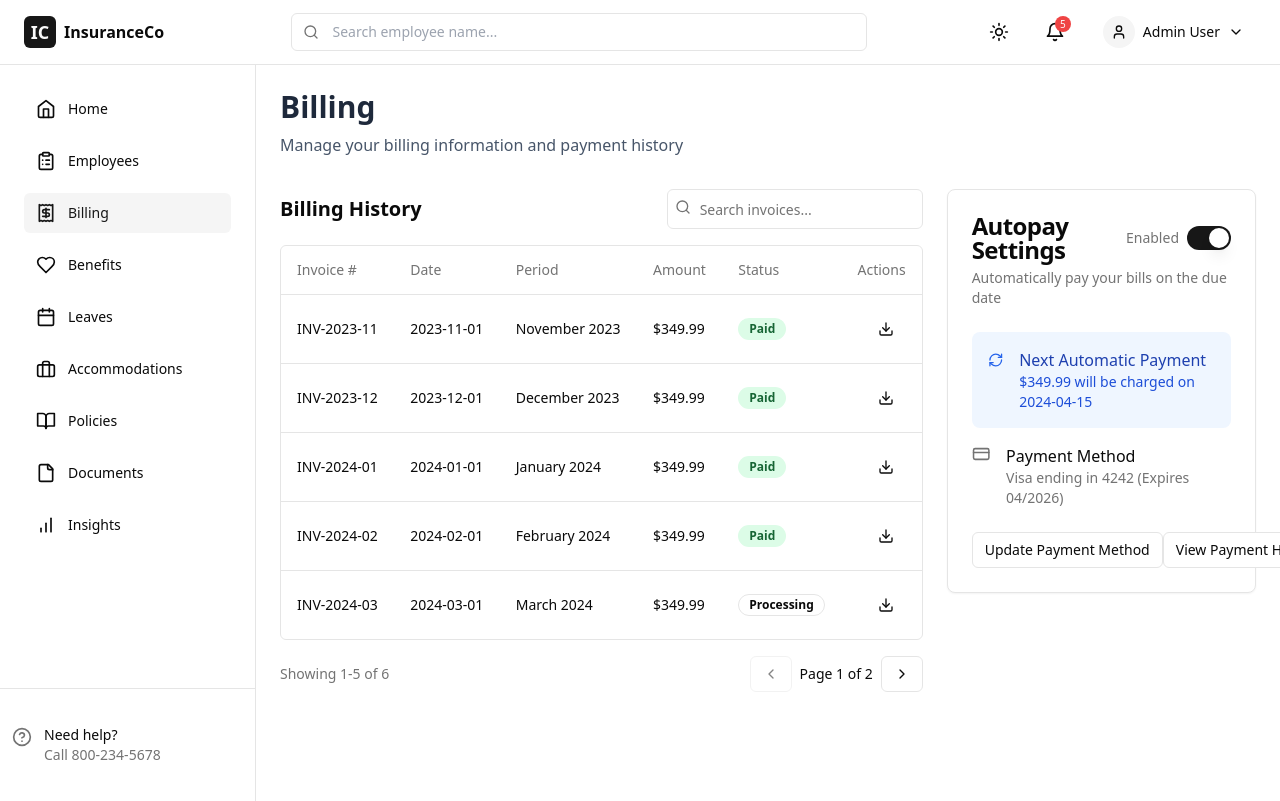
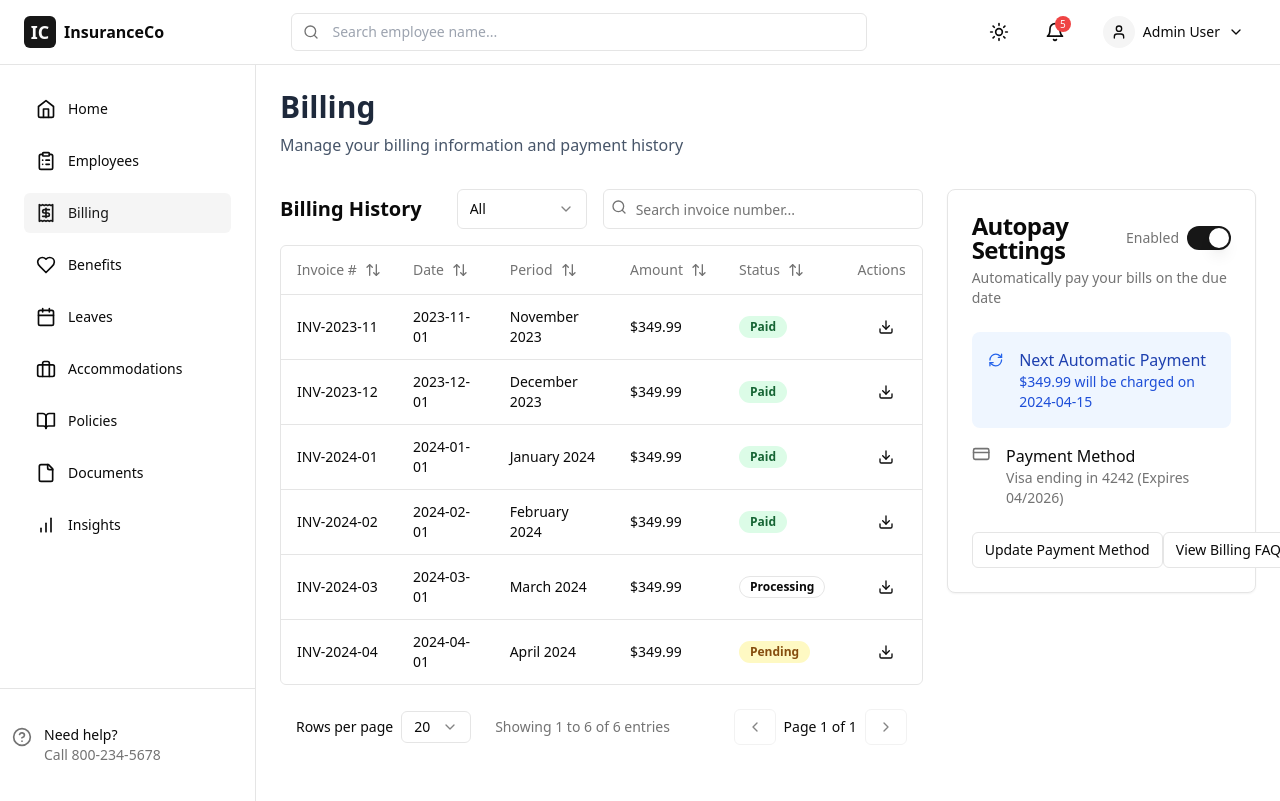
Before and after one commit to briantpatterson/insurance-dashboard, a Next.js app: page /billing in a window 1280 px wide. Built offline with nearby package versions, Linux system fonts and the light colour scheme.

Commit message:
Update billing UI: Add status filter, increase rows per page to 20, improve search box, update back button styling, and change button text

```diff
--- a/src/app/billing/[id]/page.tsx
+++ b/src/app/billing/[id]/page.tsx
@@ -6,6 +6,7 @@ import { DashboardLayout } from "@/components/dashboard-layout"
 import { Button } from "@/components/ui/button"
 import { ChevronLeft, Download, CreditCard, Calendar, CheckCircle2, AlertCircle } from "lucide-react"
 import { billingHistory } from "@/data/billing"
+import Link from "next/link"
 
 interface BillingDetailsPageProps {
   params: {
@@ -70,14 +71,11 @@ export default function BillingDetailsPage({ params }: BillingDetailsPageProps)
       <div className="flex flex-col space-y-8">
         {/* Breadcrumb navigation */}
         <div className="flex items-center space-x-1 text-sm text-muted-foreground">
-          <Button
-            variant="ghost"
-            size="sm"
-            className="h-8 gap-1"
-            onClick={() => router.push("/billing")}
-          >
-            <ChevronLeft className="h-4 w-4" />
-            Back to Billing
+          <Button variant="outline" size="sm" asChild>
+            <Link href="/billing">
+              <ChevronLeft className="mr-2 h-4 w-4" />
+              Back to Billing
+            </Link>
           </Button>
         </div>
 
--- a/src/components/autopay-module.tsx
+++ b/src/components/autopay-module.tsx
@@ -114,7 +114,7 @@ export function AutopayModule({ settings }: AutopayModuleProps) {
           Update Payment Method
         </Button>
         <Button variant="outline" size="sm">
-          View Payment History
+          View Billing FAQs
         </Button>
       </CardFooter>
 
--- a/src/components/billing-history-table.tsx
+++ b/src/components/billing-history-table.tsx
@@ -3,6 +3,18 @@
 import { useState } from "react"
 import { useRouter } from "next/navigation"
 import { BillingItem, BillingStatus } from "@/data/billing"
+import {
+  ColumnDef,
+  ColumnFiltersState,
+  SortingState,
+  VisibilityState,
+  flexRender,
+  getCoreRowModel,
+  getFilteredRowModel,
+  getPaginationRowModel,
+  getSortedRowModel,
+  useReactTable,
+} from "@tanstack/react-table"
 import {
   Table,
   TableBody,
@@ -14,45 +26,135 @@ import {
 import { Badge } from "@/components/ui/badge"
 import { Input } from "@/components/ui/input"
 import { Button } from "@/components/ui/button"
-import { Search, Download, ChevronLeft, ChevronRight } from "lucide-react"
+import {
+  Search,
+  Download,
+  ChevronLeft,
+  ChevronRight,
+  ChevronDown,
+  ChevronUp,
+  ArrowUpDown,
+  Filter
+} from "lucide-react"
+import {
+  Select,
+  SelectContent,
+  SelectItem,
+  SelectTrigger,
+  SelectValue,
+} from "@/components/ui/select"
 
 interface BillingHistoryTableProps {
   billingHistory: BillingItem[]
 }
 
-export function BillingHistoryTable({ billingHistory }: BillingHistoryTableProps) {
-  const router = useRouter()
-  const [searchQuery, setSearchQuery] = useState("")
-  const [currentPage, setCurrentPage] = useState(1)
-  const itemsPerPage = 5
-
-  // Filter billing items based on search query
-  const filteredBillingItems = billingHistory.filter((item) => {
-    const searchString = searchQuery.toLowerCase()
-    return (
-      item.invoiceNumber.toLowerCase().includes(searchString) ||
-      item.period.toLowerCase().includes(searchString) ||
-      item.status.toLowerCase().includes(searchString)
-    )
-  })
-
-  // Calculate pagination
-  const totalPages = Math.ceil(filteredBillingItems.length / itemsPerPage)
-  const startIndex = (currentPage - 1) * itemsPerPage
-  const paginatedItems = filteredBillingItems.slice(startIndex, startIndex + itemsPerPage)
-
-  // Handle row click to navigate to billing details
-  const handleRowClick = (id: string) => {
-    router.push(`/billing/${id}`)
-  }
-
-  // Format currency
-  const formatCurrency = (amount: number) => {
-    return new Intl.NumberFormat('en-US', {
-      style: 'currency',
-      currency: 'USD',
+// Define the columns for the billing history table
+const columns: ColumnDef<BillingItem>[] = [
+  {
+    accessorKey: "invoiceNumber",
+    header: ({ column }) => (
+      <Button
+        variant="ghost"
+        onClick={() => column.toggleSorting(column.getIsSorted() === "asc")}
+        className="font-medium p-0 h-auto"
+      >
+        Invoice #
+        {column.getIsSorted() === "asc" ? (
+          <ChevronUp className="ml-2 h-4 w-4" />
+        ) : column.getIsSorted() === "desc" ? (
+          <ChevronDown className="ml-2 h-4 w-4" />
+        ) : (
+          <ArrowUpDown className="ml-2 h-4 w-4" />
+        )}
+      </Button>
+    ),
+    cell: ({ row }) => <div className="font-medium">{row.getValue("invoiceNumber")}</div>,
+  },
+  {
+    accessorKey: "date",
+    header: ({ column }) => (
+      <Button
+        variant="ghost"
+        onClick={() => column.toggleSorting(column.getIsSorted() === "asc")}
+        className="font-medium p-0 h-auto"
+      >
+        Date
+        {column.getIsSorted() === "asc" ? (
+          <ChevronUp className="ml-2 h-4 w-4" />
+        ) : column.getIsSorted() === "desc" ? (
+          <ChevronDown className="ml-2 h-4 w-4" />
+        ) : (
+          <ArrowUpDown className="ml-2 h-4 w-4" />
+        )}
+      </Button>
+    ),
+  },
+  {
+    accessorKey: "period",
+    header: ({ column }) => (
+      <Button
+        variant="ghost"
+        onClick={() => column.toggleSorting(column.getIsSorted() === "asc")}
+        className="font-medium p-0 h-auto"
+      >
+        Period
+        {column.getIsSorted() === "asc" ? (
+          <ChevronUp className="ml-2 h-4 w-4" />
+        ) : column.getIsSorted() === "desc" ? (
+          <ChevronDown className="ml-2 h-4 w-4" />
+        ) : (
+          <ArrowUpDown className="ml-2 h-4 w-4" />
+        )}
+      </Button>
+    ),
+  },
+  {
+    accessorKey: "amount",
+    header: ({ column }) => (
+      <Button
+        variant="ghost"
+        onClick={() => column.toggleSorting(column.getIsSorted() === "asc")}
+        className="font-medium p-0 h-auto"
+      >
+        Amount
+        {column.getIsSorted() === "asc" ? (
+          <ChevronUp className="ml-2 h-4 w-4" />
+        ) : column.getIsSorted() === "desc" ? (
+          <ChevronDown className="ml-2 h-4 w-4" />
+        ) : (
+          <ArrowUpDown className="ml-2 h-4 w-4" />
+        )}
+      </Button>
+    ),
+    cell: ({ row }) => {
+      const amount = parseFloat(row.getValue("amount"))
+      const formatted = new Intl.NumberFormat("en-US", {
+        style: "currency",
+        currency: "USD",
       }).format(amount)
-  }
+      return <div>{formatted}</div>
+    },
+  },
+  {
+    accessorKey: "status",
+    header: ({ column }) => (
+      <Button
+        variant="ghost"
+        onClick={() => column.toggleSorting(column.getIsSorted() === "asc")}
+        className="font-medium p-0 h-auto"
+      >
+        Status
+        {column.getIsSorted() === "asc" ? (
+          <ChevronUp className="ml-2 h-4 w-4" />
+        ) : column.getIsSorted() === "desc" ? (
+          <ChevronDown className="ml-2 h-4 w-4" />
+        ) : (
+          <ArrowUpDown className="ml-2 h-4 w-4" />
+        )}
+      </Button>
+    ),
+    cell: ({ row }) => {
+      const status = row.getValue("status") as BillingStatus
 
       // Get status badge color
       const getStatusBadge = (status: BillingStatus) => {
@@ -70,47 +172,15 @@ export function BillingHistoryTable({ billingHistory }: BillingHistoryTableProps
         }
       }
 
+      return getStatusBadge(status)
+    },
+  },
+  {
+    id: "actions",
+    header: () => <div className="text-right">Actions</div>,
+    cell: ({ row }) => {
       return (
-    <div className="space-y-4">
-      <div className="flex items-center justify-between">
-        <h2 className="text-xl font-semibold">Billing History</h2>
-        <div className="relative w-64">
-          <Search className="absolute left-2 top-2.5 h-4 w-4 text-muted-foreground" />
-          <Input
-            placeholder="Search invoices..."
-            className="pl-8"
-            value={searchQuery}
-            onChange={(e) => setSearchQuery(e.target.value)}
-          />
-        </div>
-      </div>
-
-      <div className="rounded-md border">
-        <Table>
-          <TableHeader>
-            <TableRow>
-              <TableHead>Invoice #</TableHead>
-              <TableHead>Date</TableHead>
-              <TableHead>Period</TableHead>
-              <TableHead>Amount</TableHead>
-              <TableHead>Status</TableHead>
-              <TableHead className="text-right">Actions</TableHead>
-            </TableRow>
-          </TableHeader>
-          <TableBody>
-            {paginatedItems.length > 0 ? (
-              paginatedItems.map((item) => (
-                <TableRow
-                  key={item.id}
-                  className="cursor-pointer hover:bg-muted/50"
-                  onClick={() => handleRowClick(item.id)}
-                >
-                  <TableCell className="font-medium">{item.invoiceNumber}</TableCell>
-                  <TableCell>{item.date}</TableCell>
-                  <TableCell>{item.period}</TableCell>
-                  <TableCell>{formatCurrency(item.amount)}</TableCell>
-                  <TableCell>{getStatusBadge(item.status)}</TableCell>
-                  <TableCell className="text-right">
+        <div className="text-right">
           <Button
             variant="ghost"
             size="sm"
@@ -122,12 +192,133 @@ export function BillingHistoryTable({ billingHistory }: BillingHistoryTableProps
             <Download className="h-4 w-4" />
             <span className="sr-only">Download</span>
           </Button>
+        </div>
+      )
+    },
+  },
+]
+
+// Status options for the filter dropdown
+const statusOptions = [
+  { label: "All", value: "all" },
+  { label: "Paid", value: "paid" },
+  { label: "Pending", value: "pending" },
+  { label: "Overdue", value: "overdue" },
+  { label: "Processing", value: "processing" },
+]
+
+export function BillingHistoryTable({ billingHistory }: BillingHistoryTableProps) {
+  const router = useRouter()
+  const [sorting, setSorting] = useState<SortingState>([])
+  const [columnFilters, setColumnFilters] = useState<ColumnFiltersState>([])
+  const [columnVisibility, setColumnVisibility] = useState<VisibilityState>({})
+  const [statusFilter, setStatusFilter] = useState<string>("all")
+  const [pagination, setPagination] = useState({
+    pageIndex: 0,
+    pageSize: 20,
+  })
+
+  // Handle status filter change
+  const handleStatusFilterChange = (value: string) => {
+    setStatusFilter(value)
+    if (value === "all") {
+      table.getColumn("status")?.setFilterValue(undefined)
+    } else {
+      table.getColumn("status")?.setFilterValue(value)
+    }
+  }
+
+  const table = useReactTable({
+    data: billingHistory,
+    columns,
+    onSortingChange: setSorting,
+    onColumnFiltersChange: setColumnFilters,
+    onColumnVisibilityChange: setColumnVisibility,
+    getCoreRowModel: getCoreRowModel(),
+    getPaginationRowModel: getPaginationRowModel(),
+    getSortedRowModel: getSortedRowModel(),
+    getFilteredRowModel: getFilteredRowModel(),
+    onPaginationChange: setPagination,
+    state: {
+      sorting,
+      columnFilters,
+      columnVisibility,
+      pagination,
+    },
+  })
+
+  return (
+    <div className="space-y-4">
+      <div className="flex items-center justify-between">
+        <h2 className="text-xl font-semibold">Billing History</h2>
+        <div className="flex items-center space-x-4">
+          <div>
+            <Select
+              value={statusFilter}
+              onValueChange={handleStatusFilterChange}
+            >
+              <SelectTrigger className="h-10 w-[130px]">
+                <SelectValue placeholder="Filter by status" />
+              </SelectTrigger>
+              <SelectContent>
+                {statusOptions.map((option) => (
+                  <SelectItem key={option.value} value={option.value}>
+                    {option.label}
+                  </SelectItem>
+                ))}
+              </SelectContent>
+            </Select>
+          </div>
+          <div className="relative w-80">
+            <Search className="absolute left-2 top-2.5 h-4 w-4 text-muted-foreground" />
+            <Input
+              placeholder="Search invoice number..."
+              className="pl-8"
+              value={(table.getColumn("invoiceNumber")?.getFilterValue() as string) ?? ""}
+              onChange={(event: React.ChangeEvent<HTMLInputElement>) =>
+                table.getColumn("invoiceNumber")?.setFilterValue(event.target.value)
+              }
+            />
+          </div>
+        </div>
+      </div>
+
+      <div className="rounded-md border">
+        <Table>
+          <TableHeader>
+            {table.getHeaderGroups().map((headerGroup) => (
+              <TableRow key={headerGroup.id}>
+                {headerGroup.headers.map((header) => (
+                  <TableHead key={header.id} className="px-4 py-3">
+                    {header.isPlaceholder
+                      ? null
+                      : flexRender(
+                          header.column.columnDef.header,
+                          header.getContext()
+                        )}
+                  </TableHead>
+                ))}
+              </TableRow>
+            ))}
+          </TableHeader>
+          <TableBody>
+            {table.getRowModel().rows?.length ? (
+              table.getRowModel().rows.map((row) => (
+                <TableRow
+                  key={row.id}
+                  className="cursor-pointer hover:bg-muted/50"
+                  onClick={() => router.push(`/billing/${row.original.id}`)}
+                >
+                  {row.getVisibleCells().map((cell) => (
+                    <TableCell key={cell.id} className="px-4 py-3">
+                      {flexRender(cell.column.columnDef.cell, cell.getContext())}
                     </TableCell>
+                  ))}
                 </TableRow>
               ))
             ) : (
               <TableRow>
-                <TableCell colSpan={6} className="h-24 text-center">
+                <TableCell colSpan={columns.length} className="h-24 text-center">
                   No results found.
                 </TableCell>
               </TableRow>
@@ -137,36 +328,62 @@ export function BillingHistoryTable({ billingHistory }: BillingHistoryTableProps
       </div>
 
       {/* Pagination */}
-      {totalPages > 1 && (
-        <div className="flex items-center justify-between">
+      <div className="flex items-center justify-between space-x-2 px-4 py-2">
+        <div className="flex items-center space-x-6">
+          <div className="flex items-center space-x-2">
+            <p className="text-sm font-medium">Rows per page</p>
+            <Select
+              value={`${table.getState().pagination.pageSize}`}
+              onValueChange={(value) => {
+                table.setPageSize(Number(value))
+              }}
+            >
+              <SelectTrigger className="h-8 w-[70px]">
+                <SelectValue placeholder={table.getState().pagination.pageSize} />
+              </SelectTrigger>
+              <SelectContent side="top">
+                {[5, 10, 20, 30, 50].map((pageSize) => (
+                  <SelectItem key={pageSize} value={`${pageSize}`}>
+                    {pageSize}
+                  </SelectItem>
+                ))}
+              </SelectContent>
+            </Select>
+          </div>
           <div className="text-sm text-muted-foreground">
-            Showing {startIndex + 1}-{Math.min(startIndex + itemsPerPage, filteredBillingItems.length)} of {filteredBillingItems.length}
+            Showing {table.getState().pagination.pageIndex * table.getState().pagination.pageSize + 1} to{" "}
+            {Math.min(
+              (table.getState().pagination.pageIndex + 1) * table.getState().pagination.pageSize,
+              table.getFilteredRowModel().rows.length
+            )}{" "}
+            of {table.getFilteredRowModel().rows.length} entries
+          </div>
         </div>
         <div className="flex items-center space-x-2">
           <Button
             variant="outline"
             size="sm"
-              onClick={() => setCurrentPage(currentPage - 1)}
-              disabled={currentPage === 1}
+            onClick={() => table.previousPage()}
+            disabled={!table.getCanPreviousPage()}
           >
             <ChevronLeft className="h-4 w-4" />
-              <span className="sr-only">Previous</span>
+            <span className="sr-only">Previous page</span>
           </Button>
           <div className="text-sm font-medium">
-              Page {currentPage} of {totalPages}
+            Page {table.getState().pagination.pageIndex + 1} of{" "}
+            {table.getPageCount()}
           </div>
           <Button
             variant="outline"
             size="sm"
-              onClick={() => setCurrentPage(currentPage + 1)}
-              disabled={currentPage === totalPages}
+            onClick={() => table.nextPage()}
+            disabled={!table.getCanNextPage()}
           >
             <ChevronRight className="h-4 w-4" />
-              <span className="sr-only">Next</span>
+            <span className="sr-only">Next page</span>
           </Button>
         </div>
       </div>
-      )}
     </div>
   )
 }
```
Lines whose indentation alone changed are shown as unchanged.
